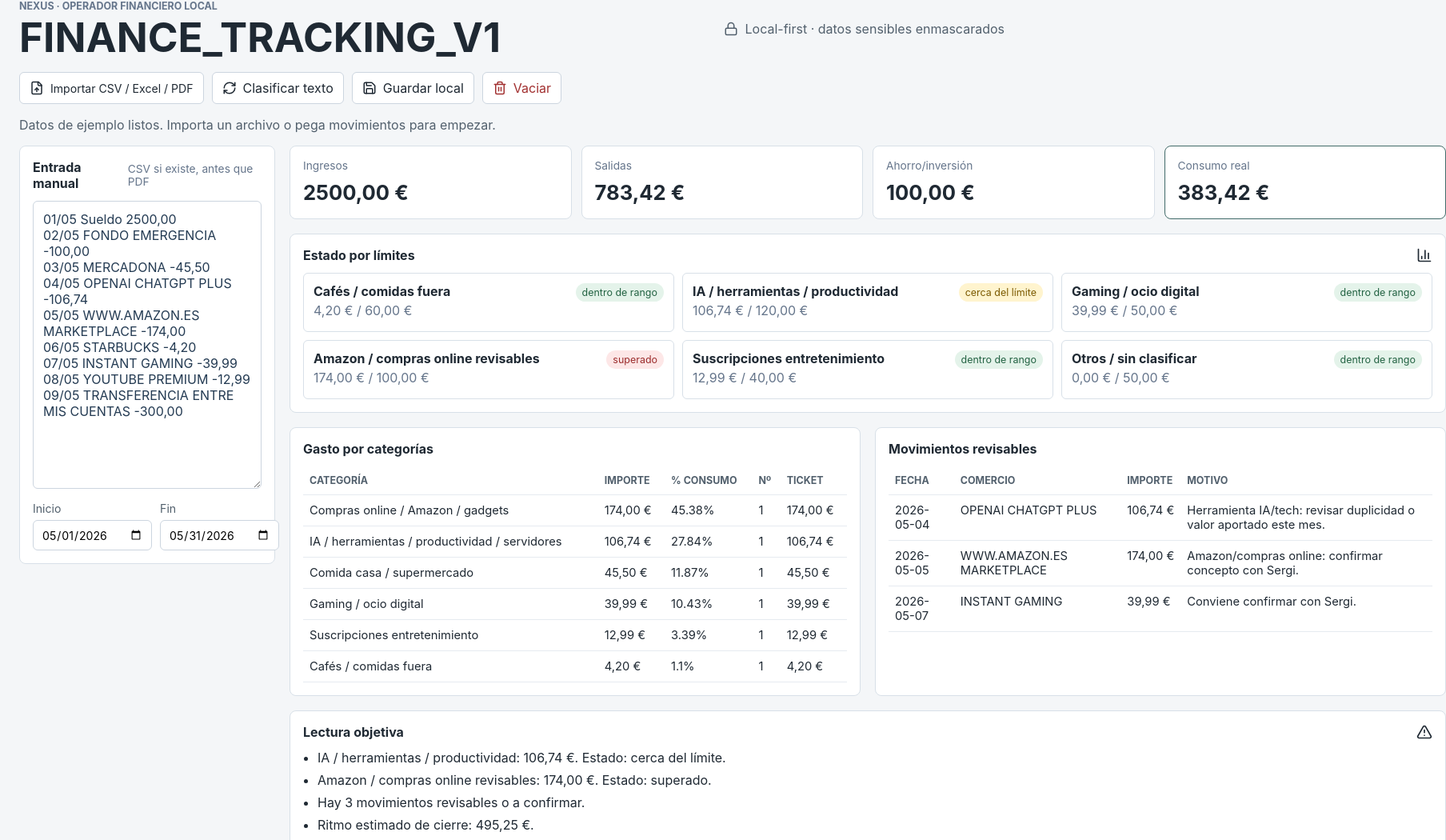
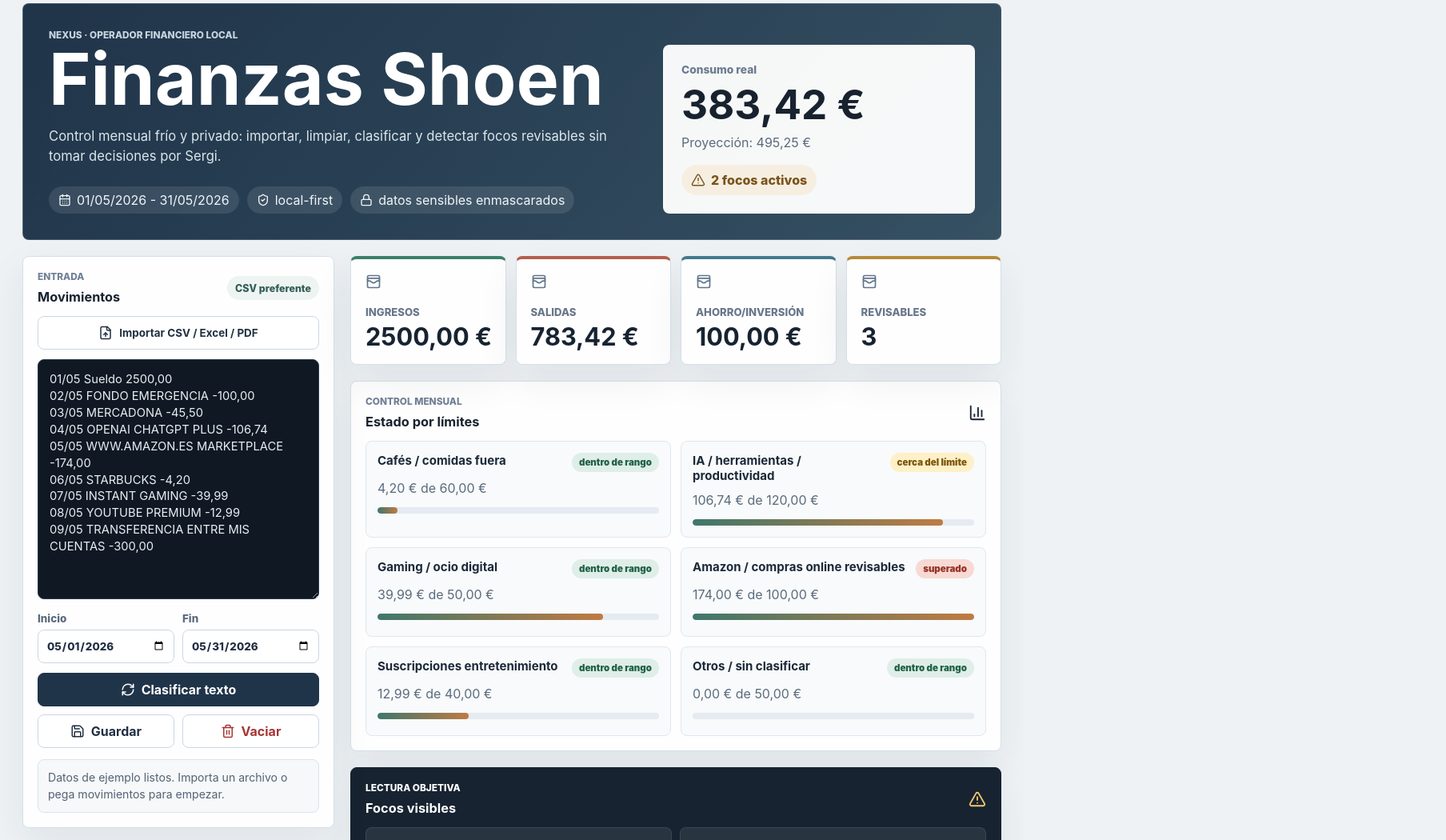
Before and after one commit to svroff/Finanzas-Shoen, a React (Vite) app: page / in a window 1280 px wide. Shown: the part 24-1074 px from the top of the page at 80% size, 1808 px wide, since content can reach past the window. Built offline with nearby package versions, Linux system fonts and the light colour scheme.

Commit message:
style: redesign finance dashboard

```diff
--- a/src/App.tsx
+++ b/src/App.tsx
@@ -1,4 +1,16 @@
-import { AlertTriangle, BarChart3, FileUp, Lock, RefreshCw, Save, Trash2 } from "lucide-react";
+import {
+  AlertTriangle,
+  BarChart3,
+  CalendarDays,
+  CheckCircle2,
+  FileUp,
+  Lock,
+  RefreshCw,
+  Save,
+  ShieldCheck,
+  Trash2,
+  WalletCards
+} from "lucide-react";
 import { useMemo, useState } from "react";
 import { analyzeMovements } from "./core/analytics";
 import { classifyMovement } from "./core/classifier";
@@ -34,6 +46,9 @@ export function App() {
       }),
     [movements, periodEnd, periodStart]
   );
+  const periodLabel = `${formatDate(periodStart)} - ${formatDate(periodEnd)}`;
+  const reviewCount = analysis.reviewableMovements.length;
+  const topFocus = Object.entries(analysis.limitStatus).filter(([, status]) => status.status !== "dentro de rango");
 
   function importRaw(raw: RawMovement[]) {
     const classified = raw.map(classifyMovement);
@@ -59,45 +74,55 @@ export function App() {
 
   return (
     <main className="shell">
-      <header className="topbar">
-        <div>
+      <header className="hero">
+        <div className="heroCopy">
           <p className="eyebrow">Nexus · operador financiero local</p>
-          <h1>FINANCE_TRACKING_V1</h1>
+          <h1>Finanzas Shoen</h1>
+          <p className="heroText">
+            Control mensual frío y privado: importar, limpiar, clasificar y detectar focos revisables sin tomar decisiones por Sergi.
+          </p>
+          <div className="heroMeta">
+            <span>
+              <CalendarDays size={16} />
+              {periodLabel}
+            </span>
+            <span>
+              <ShieldCheck size={16} />
+              local-first
+            </span>
+            <span>
+              <Lock size={16} />
+              datos sensibles enmascarados
+            </span>
+          </div>
         </div>
-        <div className="privacy">
-          <Lock size={18} />
-          <span>Local-first · datos sensibles enmascarados</span>
+        <div className="monthCard">
+          <span className="monthLabel">Consumo real</span>
+          <strong>{formatEuro(analysis.realConsumption)}</strong>
+          <p>Proyección: {formatEuro(analysis.projection.realConsumptionAtPeriodEnd)}</p>
+          <div className="monthSignal">
+            {topFocus.length > 0 ? <AlertTriangle size={18} /> : <CheckCircle2 size={18} />}
+            {topFocus.length > 0 ? `${topFocus.length} focos activos` : "Sin alertas relevantes"}
+          </div>
         </div>
       </header>
 
-      <section className="toolbar">
-        <label className="fileButton">
-          <FileUp size={18} />
-          <span>Importar CSV / Excel / PDF</span>
-          <input type="file" accept=".csv,.xlsx,.xls,.pdf" onChange={(event) => handleFile(event.target.files?.[0])} />
-        </label>
-        <button onClick={() => importRaw(parseManualText(rawText))}>
-          <RefreshCw size={18} />
-          Clasificar texto
-        </button>
-        <button onClick={() => window.localStorage.setItem(storageKey, JSON.stringify(movements))}>
-          <Save size={18} />
-          Guardar local
-        </button>
-        <button className="danger" onClick={clearData}>
-          <Trash2 size={18} />
-          Vaciar
-        </button>
-      </section>
-
-      <p className="status">{message}</p>
-
       <section className="workspace">
         <aside className="importPanel">
-          <div className="panelHeader">
-            <h2>Entrada manual</h2>
-            <span>CSV si existe, antes que PDF</span>
+          <div className="importHeader">
+            <div>
+              <p className="sectionKicker">Entrada</p>
+              <h2>Movimientos</h2>
+            </div>
+            <span className="sourceBadge">CSV preferente</span>
           </div>
+
+          <label className="fileButton">
+            <FileUp size={18} />
+            <span>Importar CSV / Excel / PDF</span>
+            <input type="file" accept=".csv,.xlsx,.xls,.pdf" onChange={(event) => handleFile(event.target.files?.[0])} />
+          </label>
+
           <textarea value={rawText} onChange={(event) => setRawText(event.target.value)} spellCheck={false} />
           <div className="dateGrid">
             <label>
@@ -109,30 +134,70 @@ export function App() {
               <input value={periodEnd} onChange={(event) => setPeriodEnd(event.target.value)} type="date" />
             </label>
           </div>
+          <div className="actionGrid">
+            <button className="primaryAction" onClick={() => importRaw(parseManualText(rawText))}>
+              <RefreshCw size={18} />
+              Clasificar texto
+            </button>
+            <button onClick={() => window.localStorage.setItem(storageKey, JSON.stringify(movements))}>
+              <Save size={18} />
+              Guardar
+            </button>
+            <button className="danger" onClick={clearData}>
+              <Trash2 size={18} />
+              Vaciar
+            </button>
+          </div>
+          <p className="status">{message}</p>
         </aside>
 
         <section className="dashboard">
           <div className="kpis">
-            <Metric label="Ingresos" value={formatEuro(analysis.totalIncome)} />
-            <Metric label="Salidas" value={formatEuro(analysis.totalOutflows)} />
-            <Metric label="Ahorro/inversión" value={formatEuro(analysis.totalSavings)} />
-            <Metric label="Consumo real" value={formatEuro(analysis.realConsumption)} accent />
+            <Metric label="Ingresos" value={formatEuro(analysis.totalIncome)} tone="income" />
+            <Metric label="Salidas" value={formatEuro(analysis.totalOutflows)} tone="outflow" />
+            <Metric label="Ahorro/inversión" value={formatEuro(analysis.totalSavings)} tone="saving" />
+            <Metric label="Revisables" value={String(reviewCount)} tone="review" />
           </div>
 
-          <section className="band">
+          <section className="focusBand">
             <div className="panelHeader">
-              <h2>Estado por límites</h2>
-              <BarChart3 size={20} />
+              <div>
+                <p className="sectionKicker">Control mensual</p>
+                <h2>Estado por límites</h2>
+              </div>
+              <BarChart3 size={22} />
             </div>
             <div className="limitGrid">
               {Object.entries(analysis.limitStatus).map(([name, status]) => (
                 <div className="limitItem" key={name}>
-                  <div>
+                  <div className="limitTop">
                     <strong>{name}</strong>
-                    <span>{formatEuro(status.spent)} / {formatEuro(status.limit)}</span>
+                    <em className={status.status.replace(/\s/g, "-")}>{status.status}</em>
                   </div>
-                  <em className={status.status.replace(/\s/g, "-")}>{status.status}</em>
+                  <span>{formatEuro(status.spent)} de {formatEuro(status.limit)}</span>
+                  <div className="progressTrack">
+                    <div className="progressBar" style={{ width: `${Math.min(100, (status.spent / status.limit) * 100)}%` }} />
+                  </div>
                 </div>
+              ))}
+            </div>
+          </section>
+
+          <section className="report">
+            <div className="panelHeader">
+              <div>
+                <p className="sectionKicker">Lectura objetiva</p>
+                <h2>Focos visibles</h2>
+              </div>
+              <AlertTriangle size={22} />
+            </div>
+            <div className="insightList">
+              {buildObjectiveReading(analysis).map((line) => (
+                <p key={line}>{line}</p>
+              ))}
+              <p>Ritmo estimado de cierre: {formatEuro(analysis.projection.realConsumptionAtPeriodEnd)}.</p>
+              {buildComparisonLines(analysis).map((line) => (
+                <p key={line}>{line}</p>
               ))}
             </div>
           </section>
@@ -153,10 +218,10 @@ export function App() {
                   {analysis.categorySummaries.map((summary) => (
                     <tr key={summary.category}>
                       <td>{summary.category}</td>
-                      <td>{formatEuro(summary.amount)}</td>
+                      <td className="money">{formatEuro(summary.amount)}</td>
                       <td>{summary.percentageOfConsumption}%</td>
                       <td>{summary.movementCount}</td>
-                      <td>{formatEuro(summary.averageTicket)}</td>
+                      <td className="money">{formatEuro(summary.averageTicket)}</td>
                     </tr>
                   ))}
                 </tbody>
@@ -178,29 +243,13 @@ export function App() {
                     <tr key={movement.id}>
                       <td>{movement.date}</td>
                       <td>{movement.safeMerchant}</td>
-                      <td>{formatEuro(Math.abs(movement.amount))}</td>
+                      <td className="money">{formatEuro(Math.abs(movement.amount))}</td>
                       <td>{reviewReason(movement)}</td>
                     </tr>
                   ))}
                 </tbody>
               </table>
             </TablePanel>
-          </section>
-
-          <section className="report">
-            <div className="panelHeader">
-              <h2>Lectura objetiva</h2>
-              <AlertTriangle size={20} />
-            </div>
-            <ul>
-              {buildObjectiveReading(analysis).map((line) => (
-                <li key={line}>{line}</li>
-              ))}
-              <li>Ritmo estimado de cierre: {formatEuro(analysis.projection.realConsumptionAtPeriodEnd)}.</li>
-              {buildComparisonLines(analysis).map((line) => (
-                <li key={line}>{line}</li>
-              ))}
-            </ul>
           </section>
 
           <TablePanel title="Movimientos clasificados">
@@ -220,8 +269,10 @@ export function App() {
                     <td>{movement.date}</td>
                     <td>{movement.safeDescription}</td>
                     <td>{movement.category}</td>
-                    <td>{movement.labels.join(" / ")}</td>
-                    <td>{formatEuro(movement.amount)}</td>
+                    <td>
+                      <span className="labelPill">{movement.labels.join(" / ")}</span>
+                    </td>
+                    <td className="money">{formatEuro(movement.amount)}</td>
                   </tr>
                 ))}
               </tbody>
@@ -233,9 +284,10 @@ export function App() {
   );
 }
 
-function Metric({ label, value, accent = false }: { label: string; value: string; accent?: boolean }) {
+function Metric({ label, value, tone }: { label: string; value: string; tone: "income" | "outflow" | "saving" | "review" }) {
   return (
-    <div className={accent ? "metric accent" : "metric"}>
+    <div className={`metric ${tone}`}>
+      <WalletCards size={20} />
       <span>{label}</span>
       <strong>{value}</strong>
     </div>
@@ -246,7 +298,10 @@ function TablePanel({ title, children }: { title: string; children: React.ReactN
   return (
     <section className="tablePanel">
       <div className="panelHeader">
-        <h2>{title}</h2>
+        <div>
+          <p className="sectionKicker">Detalle</p>
+          <h2>{title}</h2>
+        </div>
       </div>
       <div className="tableScroll">{children}</div>
     </section>
@@ -261,3 +316,8 @@ function loadMovements(): ClassifiedMovement[] {
     return parseManualText(sampleText).map(classifyMovement);
   }
 }
+
+function formatDate(value: string): string {
+  const [year, month, day] = value.split("-");
+  return `${day}/${month}/${year}`;
+}
--- a/src/styles/global.css
+++ b/src/styles/global.css
@@ -1,6 +1,6 @@
 :root {
-  color: #1f2933;
-  background: #f4f6f8;
+  color: #18222f;
+  background: #eef2f5;
   font-family: Inter, ui-sans-serif, system-ui, -apple-system, BlinkMacSystemFont, "Segoe UI", sans-serif;
   font-size: 16px;
 }
@@ -23,23 +23,38 @@ button,
 .fileButton {
   align-items: center;
   background: #ffffff;
-  border: 1px solid #ccd5df;
-  border-radius: 6px;
-  color: #1f2933;
+  border: 1px solid #cbd6e2;
+  border-radius: 8px;
+  color: #213042;
   cursor: pointer;
   display: inline-flex;
+  font-weight: 700;
   gap: 8px;
-  min-height: 40px;
-  padding: 0 12px;
+  min-height: 42px;
+  justify-content: center;
+  padding: 0 14px;
+  transition: border-color 140ms ease, box-shadow 140ms ease, transform 140ms ease;
 }
 
 button:hover,
 .fileButton:hover {
-  border-color: #54708f;
+  border-color: #536f90;
+  box-shadow: 0 10px 24px rgba(28, 43, 60, 0.08);
+  transform: translateY(-1px);
+}
+
+.primaryAction {
+  background: #203449;
+  border-color: #203449;
+  color: #ffffff;
 }
 
 .danger {
-  color: #a23131;
+  color: #a73535;
+}
+
+.fileButton {
+  width: 100%;
 }
 
 .fileButton input {
@@ -48,25 +63,47 @@ button:hover,
 
 .shell {
   margin: 0 auto;
-  max-width: 1500px;
-  padding: 24px;
+  max-width: 1560px;
+  padding: 28px;
 }
 
-.topbar {
-  align-items: center;
-  display: flex;
-  gap: 20px;
-  justify-content: space-between;
-  margin-bottom: 18px;
+.hero {
+  align-items: stretch;
+  background:
+    linear-gradient(135deg, rgba(32, 52, 73, 0.96), rgba(51, 78, 99, 0.9)),
+    linear-gradient(90deg, #203449, #4f6d5f);
+  border: 1px solid rgba(255, 255, 255, 0.16);
+  border-radius: 8px;
+  color: #ffffff;
+  display: grid;
+  gap: 26px;
+  grid-template-columns: minmax(0, 1fr) minmax(300px, 390px);
+  margin-bottom: 20px;
+  min-height: 250px;
+  overflow: hidden;
+  padding: 32px;
+}
+
+.heroCopy {
+  align-self: end;
+  max-width: 920px;
+}
+
+.eyebrow,
+.sectionKicker {
+  font-size: 0.74rem;
+  font-weight: 800;
+  letter-spacing: 0;
+  margin: 0 0 8px;
+  text-transform: uppercase;
 }
 
 .eyebrow {
-  color: #65758b;
-  font-size: 0.78rem;
-  font-weight: 700;
-  letter-spacing: 0;
-  margin: 0 0 6px;
-  text-transform: uppercase;
+  color: #c6d6df;
+}
+
+.sectionKicker {
+  color: #718096;
 }
 
 h1,
@@ -76,98 +113,196 @@ h2 {
 }
 
 h1 {
-  font-size: clamp(2rem, 4vw, 3.8rem);
+  font-size: clamp(2.8rem, 7vw, 6.8rem);
+  line-height: 0.9;
+}
+
+h2 {
+  color: #18222f;
+  font-size: 1.02rem;
+}
+
+.heroText {
+  color: #dbe6ec;
+  font-size: 1.04rem;
+  line-height: 1.55;
+  margin: 18px 0 0;
+  max-width: 720px;
+}
+
+.heroMeta {
+  display: flex;
+  flex-wrap: wrap;
+  gap: 10px;
+  margin-top: 24px;
+}
+
+.heroMeta span,
+.monthSignal,
+.sourceBadge,
+.labelPill {
+  align-items: center;
+  border-radius: 999px;
+  display: inline-flex;
+  gap: 7px;
+}
+
+.heroMeta span {
+  background: rgba(255, 255, 255, 0.1);
+  color: #eef6f8;
+  min-height: 34px;
+  padding: 0 12px;
+}
+
+.monthCard {
+  align-self: end;
+  background: rgba(255, 255, 255, 0.96);
+  border: 1px solid rgba(255, 255, 255, 0.56);
+  border-radius: 8px;
+  color: #18222f;
+  min-height: 190px;
+  padding: 22px;
+}
+
+.monthLabel {
+  color: #6b7b8f;
+  display: block;
+  font-size: 0.86rem;
+  font-weight: 800;
+  margin-bottom: 10px;
+}
+
+.monthCard strong {
+  display: block;
+  font-size: clamp(2.2rem, 4vw, 4rem);
   line-height: 1;
 }
 
-h2 {
-  font-size: 1rem;
+.monthCard p {
+  color: #5b6b7c;
+  margin: 12px 0 18px;
 }
 
-.privacy,
-.status {
-  align-items: center;
-  color: #52606d;
-  display: flex;
-  gap: 8px;
-}
-
-.toolbar {
-  display: flex;
-  flex-wrap: wrap;
-  gap: 10px;
-  margin-bottom: 10px;
+.monthSignal {
+  background: #f6efe1;
+  color: #7a541d;
+  font-weight: 800;
+  min-height: 38px;
+  padding: 0 12px;
 }
 
 .workspace {
   align-items: start;
   display: grid;
-  gap: 18px;
-  grid-template-columns: minmax(320px, 420px) 1fr;
+  gap: 20px;
+  grid-template-columns: minmax(330px, 390px) 1fr;
 }
 
 .importPanel,
-.band,
+.focusBand,
 .tablePanel,
-.report {
-  background: #ffffff;
-  border: 1px solid #d8e0e8;
+.report,
+.metric {
+  background: rgba(255, 255, 255, 0.92);
+  border: 1px solid #d5dee8;
   border-radius: 8px;
+  box-shadow: 0 18px 50px rgba(31, 45, 61, 0.07);
 }
 
 .importPanel {
-  padding: 16px;
+  padding: 18px;
   position: sticky;
-  top: 16px;
+  top: 18px;
 }
 
+.importHeader,
 .panelHeader {
   align-items: center;
   display: flex;
-  gap: 10px;
+  gap: 12px;
   justify-content: space-between;
-  margin-bottom: 12px;
+  margin-bottom: 14px;
 }
 
-.panelHeader span {
-  color: #65758b;
-  font-size: 0.86rem;
+.sourceBadge {
+  background: #edf4f2;
+  color: #315c54;
+  font-size: 0.78rem;
+  font-weight: 800;
+  min-height: 30px;
+  padding: 0 10px;
 }
 
 textarea {
-  border: 1px solid #ccd5df;
-  border-radius: 6px;
-  color: #243b53;
-  min-height: 360px;
-  padding: 12px;
+  background: #101923;
+  border: 1px solid #29394c;
+  border-radius: 8px;
+  color: #e8eef4;
+  font-size: 0.92rem;
+  line-height: 1.42;
+  margin-top: 12px;
+  min-height: 300px;
+  padding: 14px;
   resize: vertical;
   width: 100%;
 }
 
-.dateGrid {
+textarea:focus,
+input[type="date"]:focus {
+  border-color: #446f87;
+  outline: 3px solid rgba(68, 111, 135, 0.16);
+}
+
+.dateGrid,
+.actionGrid {
   display: grid;
   gap: 10px;
-  grid-template-columns: 1fr 1fr;
   margin-top: 12px;
 }
 
+.dateGrid {
+  grid-template-columns: 1fr 1fr;
+}
+
+.actionGrid {
+  grid-template-columns: 1fr 1fr;
+}
+
+.actionGrid .primaryAction {
+  grid-column: 1 / -1;
+}
+
 label {
-  color: #52606d;
+  color: #5c6b7c;
   display: grid;
   gap: 6px;
-  font-size: 0.88rem;
+  font-size: 0.84rem;
+  font-weight: 800;
 }
 
 input[type="date"] {
-  border: 1px solid #ccd5df;
-  border-radius: 6px;
-  min-height: 38px;
+  background: #ffffff;
+  border: 1px solid #cbd6e2;
+  border-radius: 8px;
+  color: #213042;
+  min-height: 42px;
   padding: 0 10px;
+}
+
+.status {
+  background: #f6f8fa;
+  border: 1px solid #dbe3eb;
+  border-radius: 8px;
+  color: #536273;
+  font-size: 0.88rem;
+  line-height: 1.45;
+  margin: 14px 0 0;
+  padding: 12px;
 }
 
 .dashboard {
   display: grid;
-  gap: 18px;
+  gap: 20px;
 }
 
 .kpis {
@@ -177,88 +312,166 @@ input[type="date"] {
 }
 
 .metric {
-  background: #ffffff;
-  border: 1px solid #d8e0e8;
-  border-radius: 8px;
-  min-height: 92px;
-  padding: 16px;
+  min-height: 126px;
+  overflow: hidden;
+  padding: 18px;
+  position: relative;
+}
+
+.metric svg {
+  color: #60758a;
+  margin-bottom: 16px;
 }
 
 .metric span {
-  color: #65758b;
+  color: #68788a;
   display: block;
-  font-size: 0.86rem;
-  margin-bottom: 10px;
+  font-size: 0.82rem;
+  font-weight: 800;
+  margin-bottom: 8px;
+  text-transform: uppercase;
 }
 
 .metric strong {
-  font-size: clamp(1.25rem, 2vw, 1.9rem);
+  color: #172331;
+  display: block;
+  font-size: clamp(1.45rem, 2.4vw, 2.35rem);
+  line-height: 1;
 }
 
-.metric.accent {
-  border-color: #426b69;
+.metric.income {
+  border-top: 4px solid #3c8067;
 }
 
-.band,
+.metric.outflow {
+  border-top: 4px solid #b45f4d;
+}
+
+.metric.saving {
+  border-top: 4px solid #44788e;
+}
+
+.metric.review {
+  border-top: 4px solid #b58a38;
+}
+
+.focusBand,
 .report,
 .tablePanel {
-  padding: 16px;
+  padding: 18px;
 }
 
 .limitGrid {
   display: grid;
-  gap: 10px;
+  gap: 12px;
   grid-template-columns: repeat(3, minmax(0, 1fr));
 }
 
 .limitItem {
-  border: 1px solid #d8e0e8;
-  border-radius: 6px;
+  background: #f8fafb;
+  border: 1px solid #dfe7ef;
+  border-radius: 8px;
+  min-height: 112px;
+  padding: 14px;
+}
+
+.limitTop {
+  align-items: start;
   display: flex;
   gap: 12px;
   justify-content: space-between;
-  min-height: 74px;
-  padding: 12px;
 }
 
-.limitItem strong,
-.limitItem span {
+.limitItem strong {
+  color: #1c2938;
   display: block;
+  font-size: 0.94rem;
+  line-height: 1.3;
 }
 
 .limitItem span {
-  color: #65758b;
-  margin-top: 4px;
+  color: #5b6b7c;
+  display: block;
+  margin-top: 10px;
 }
 
 em {
   align-self: start;
   border-radius: 999px;
-  font-size: 0.78rem;
+  font-size: 0.72rem;
   font-style: normal;
-  padding: 4px 8px;
+  font-weight: 900;
+  padding: 5px 9px;
   white-space: nowrap;
 }
 
 .dentro-de-rango {
-  background: #e4f3ea;
-  color: #226242;
+  background: #dfeee8;
+  color: #226248;
 }
 
 .cerca-del-límite {
-  background: #fff4ce;
-  color: #7c5a00;
+  background: #fff0c7;
+  color: #7b560d;
 }
 
 .superado {
-  background: #fde7e7;
-  color: #9b2c2c;
+  background: #f8d9d4;
+  color: #963426;
+}
+
+.progressTrack {
+  background: #e5ebf1;
+  border-radius: 999px;
+  height: 8px;
+  margin-top: 14px;
+  overflow: hidden;
+}
+
+.progressBar {
+  background: linear-gradient(90deg, #3f776a, #bf7b43);
+  border-radius: inherit;
+  height: 100%;
+}
+
+.report {
+  background: #172331;
+  border-color: #172331;
+  color: #dce6ee;
+}
+
+.report h2,
+.report .sectionKicker {
+  color: #ffffff;
+}
+
+.report .panelHeader svg {
+  color: #f4c86a;
+}
+
+.insightList {
+  display: grid;
+  gap: 10px;
+  grid-template-columns: repeat(2, minmax(0, 1fr));
+}
+
+.insightList p {
+  background: rgba(255, 255, 255, 0.08);
+  border: 1px solid rgba(255, 255, 255, 0.09);
+  border-radius: 8px;
+  line-height: 1.45;
+  margin: 0;
+  padding: 12px;
 }
 
 .splitPanels {
   display: grid;
-  gap: 18px;
-  grid-template-columns: 1fr 1fr;
+  gap: 20px;
+  grid-template-columns: minmax(0, 1.15fr) minmax(0, 1fr);
+}
+
+.tablePanel {
+  min-width: 0;
 }
 
 .tableScroll {
@@ -267,49 +480,55 @@ em {
 
 table {
   border-collapse: collapse;
-  min-width: 680px;
+  min-width: 720px;
   width: 100%;
 }
 
 th,
 td {
-  border-bottom: 1px solid #e6ebf0;
-  padding: 10px 8px;
+  border-bottom: 1px solid #e5ebf1;
+  padding: 12px 10px;
   text-align: left;
   vertical-align: top;
 }
 
 th {
-  color: #52606d;
-  font-size: 0.78rem;
+  color: #69798c;
+  font-size: 0.72rem;
+  font-weight: 900;
   text-transform: uppercase;
 }
 
 td {
-  font-size: 0.92rem;
+  color: #203044;
+  font-size: 0.91rem;
+  line-height: 1.35;
 }
 
-.report ul {
-  margin: 0;
-  padding-left: 18px;
+tbody tr:hover {
+  background: #f8fafb;
 }
 
-.report li {
-  margin: 8px 0;
+.money {
+  font-variant-numeric: tabular-nums;
+  font-weight: 800;
+  white-space: nowrap;
 }
 
-@media (max-width: 980px) {
-  .topbar,
+.labelPill {
+  background: #edf1f5;
+  color: #42546a;
+  font-size: 0.76rem;
+  font-weight: 900;
+  line-height: 1.2;
+  padding: 6px 8px;
+}
+
+@media (max-width: 1180px) {
+  .hero,
   .workspace,
   .splitPanels {
-    display: block;
-  }
-
-  .privacy,
-  .dashboard,
-  .importPanel,
-  .splitPanels > * {
-    margin-top: 14px;
+    grid-template-columns: 1fr;
   }
 
   .importPanel {
@@ -317,25 +536,51 @@ td {
   }
 
   .kpis,
-  .limitGrid {
-    grid-template-columns: 1fr 1fr;
+  .limitGrid,
+  .insightList {
+    grid-template-columns: repeat(2, minmax(0, 1fr));
   }
 }
 
-@media (max-width: 620px) {
+@media (max-width: 1400px) {
+  .limitGrid {
+    grid-template-columns: repeat(2, minmax(0, 1fr));
+  }
+
+  .splitPanels {
+    grid-template-columns: 1fr;
+  }
+}
+
+@media (max-width: 680px) {
   .shell {
     padding: 14px;
   }
 
+  .hero {
+    padding: 22px;
+  }
+
+  .heroMeta,
+  .dateGrid,
+  .actionGrid,
   .kpis,
   .limitGrid,
-  .dateGrid {
+  .insightList {
     grid-template-columns: 1fr;
   }
 
-  .toolbar button,
+  .heroMeta {
+    display: grid;
+  }
+
+  .dateGrid,
+  .actionGrid {
+    display: grid;
+  }
+
+  button,
   .fileButton {
-    justify-content: center;
     width: 100%;
   }
 }
```
Also changed, not shown: 1 other file (tests, documents, lock files or other folders).
